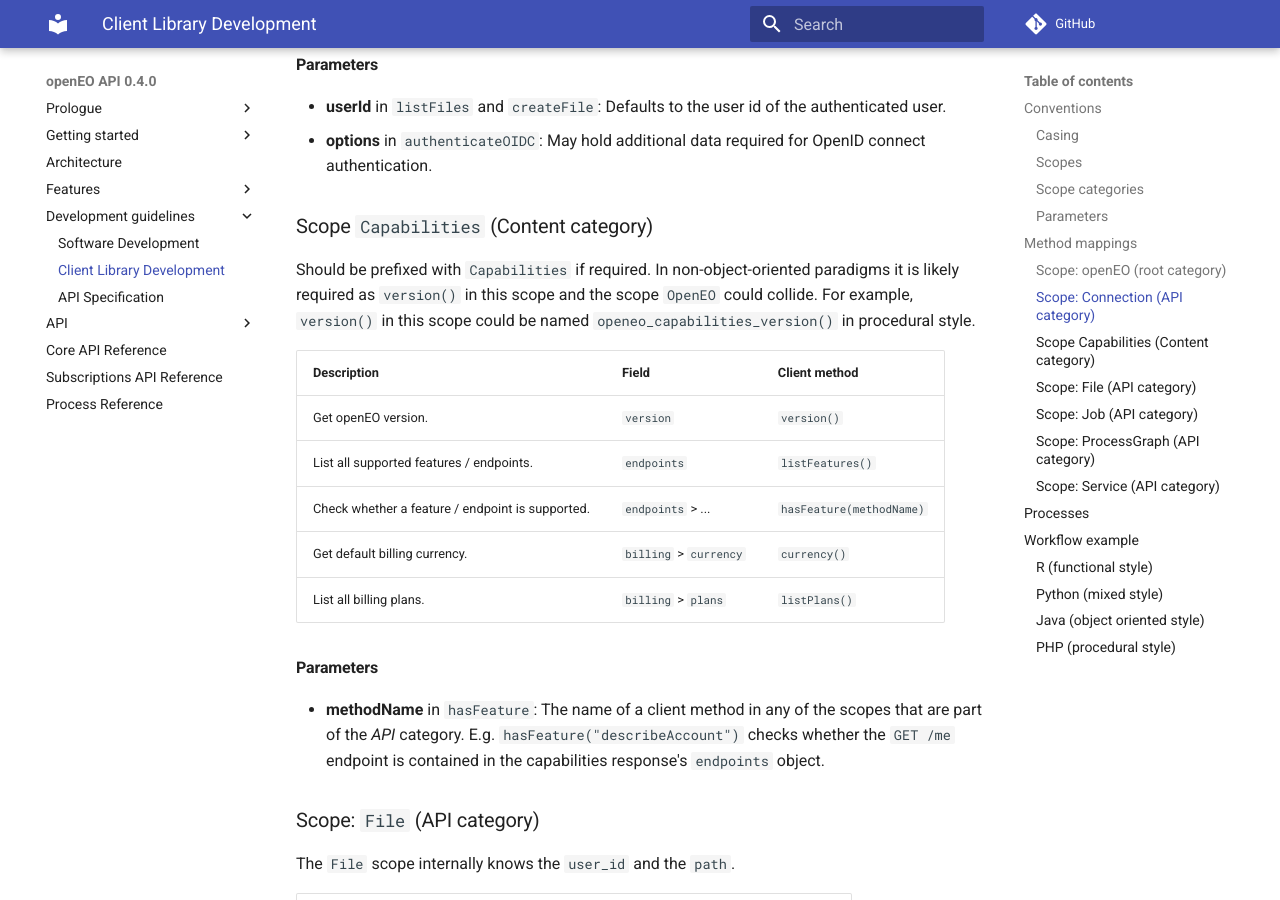
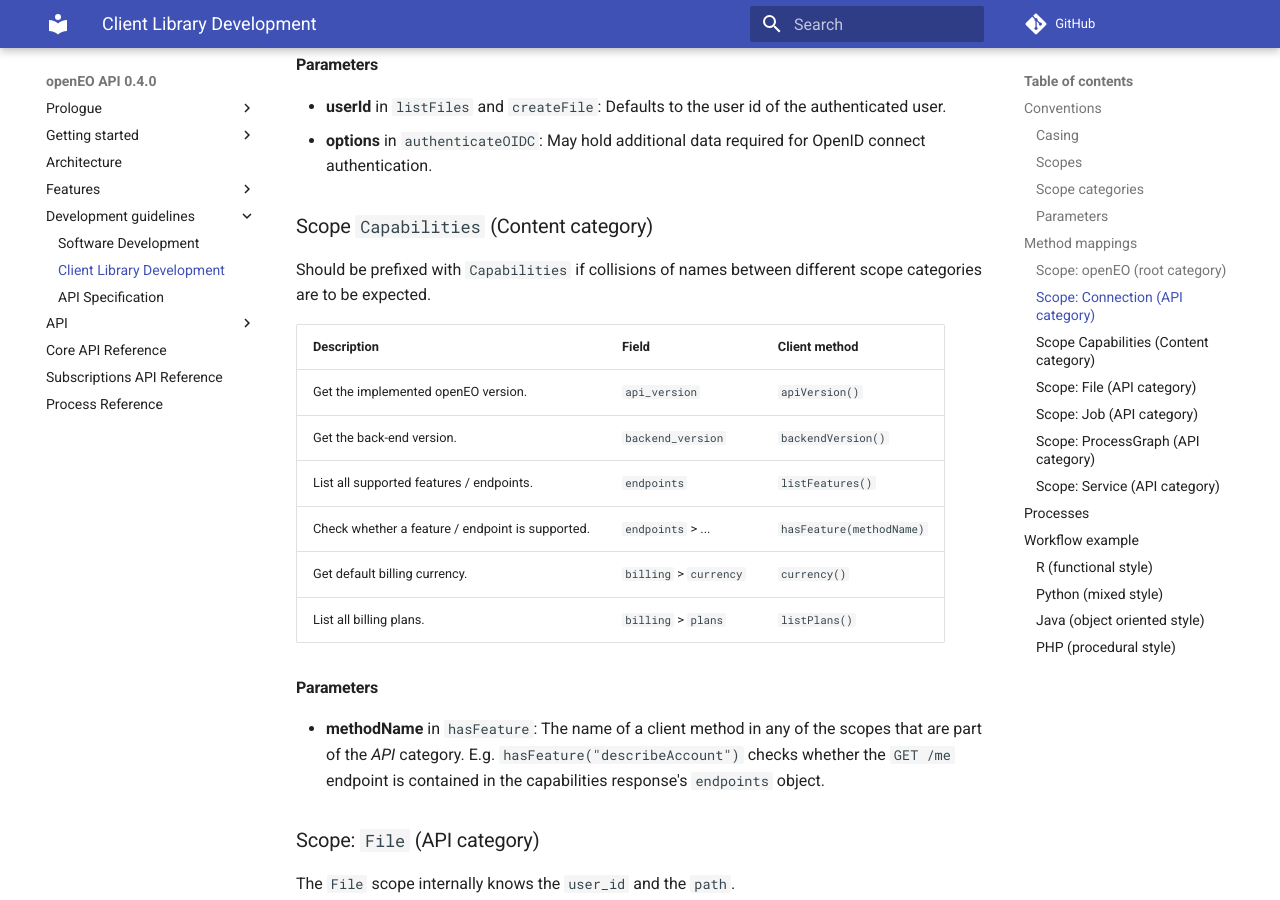
Before and after one commit to Open-EO/openeo-api, an MkDocs documentation site: the page built from docs/guidelines-clients.md, in a window 1280 px wide and 900 px high, scrolled down 4429 px. Built offline with MkDocs 1.6.1 and Material for MkDocs 9.7.7, drawn with Linux system fonts in a browser that asks for light colours; comment, search, counter and statistics services are not loaded; some of the changed text lies outside the part shown.

Commit message:
`GET /` requires to return the back-end version (#154). Therefore, `version` was renamed to `api_version`.

````diff
--- a/docs/guidelines-clients.md
+++ b/docs/guidelines-clients.md
@@ -17,13 +17,13 @@ Clients can use `snake_case`, `camelCase` or any method used commonly in their e
 
 Each method belongs to a scope. To achieve this in object-oriented (OO) programming languages, methods would be part of a class. If programming languages don't support scopes, you may need to simulate it somehow to prevent name collisions, e.g. by adding a prefix to the method names (like in the "procedural style" example below). Best practices for this will likely evolve over time.
 
-Example for the `version` method in `openEO`:
+Example for the `clientVersion` method in `openEO`:
 
-* Procedural style: `openeo_version()`
+* Procedural style: `openeo_client_version()`
 * Object-oriented style:
   ```java
   OpenEO obj = new OpenEO();
-  obj.version();
+  obj.clientVersion();
   ```
 
 If you can't store scope data in an object, you may need to pass these information as argument(s) to the method.
@@ -52,7 +52,7 @@ Each scope is assigned to a scope category, of which there are three:
 
 Method names across ALL the scopes that belong to the *root* or *API* categories MUST be unique. This is the case because the parameter in `hasFeature(method_name)` must be unambiguous.
 
-Method names of scopes in the *Content* category may collide with method names of scopes in the *root*/*API* categories, as is the case with `version()` (relates to (1) the client library version in `openEO` scope and (2) the API version in `Connection` scope).
+Method names of scopes in the *Content* category may collide with method names of scopes in the *root*/*API* categories and names should be prefixed if collisions of names between different scope categories are to be expected.
 
 ### Parameters
 
@@ -73,7 +73,7 @@ Parameters with a leading `?` are optional.
 | Description                                                  | Client method                             |
 | ------------------------------------------------------------ | ----------------------------------------- |
 | Connect to a back-end, including authentication. Returns `Connection`. | `connect(url, ?authType, ?authOptions)` |
-| Get client library version.                                  | `version()`                               |
+| Get client library version.                                  | `clientVersion()`                         |
 
 #### Parameters
 
@@ -111,13 +111,14 @@ Parameters with a leading `?` are optional.
 
 ### Scope `Capabilities` (Content category)
 
-Should be prefixed with `Capabilities` if required. In non-object-oriented paradigms it is likely required as `version()` in this scope and the scope `OpenEO` could collide. For example, `version()` in this scope could be named `openeo_capabilities_version()` in procedural style.
+Should be prefixed with `Capabilities` if collisions of names between different scope categories are to be expected.
 
 | Description                                      | Field                  | Client method             |
 | ------------------------------------------------ | ---------------------- | ------------------------- |
-| Get openEO version.                              | `version`              | `version()`               |
+| Get the implemented openEO version.              | `api_version`          | `apiVersion()`            |
+| Get the back-end version.                        | `backend_version`      | `backendVersion()`        |
 | List all supported features / endpoints.         | `endpoints`            | `listFeatures()`          |
-| Check whether a feature / endpoint is supported. | `endpoints` > ...      | `hasFeature(methodName)` |
+| Check whether a feature / endpoint is supported. | `endpoints` > ...      | `hasFeature(methodName)`  |
 | Get default billing currency.                    | `billing` > `currency` | `currency()`              |
 | List all billing plans.                          | `billing` > `plans`    | `listPlans()`             |
 
@@ -205,7 +206,7 @@ library(openeo)
 
 con = connect("https://openeo.org", "username", "password")
 cap = capabilities()
-cap %>% version()
+cap %>% apiVersion()
 con %>% describeCollection("Sentinel-2A")
 con %>% listProcesses()
 
@@ -228,7 +229,7 @@ import openeo
 
 con = openeo.connect("https://openeo.org", "username", "password")
 cap = con.capabilities()
-print cap.version()
+print cap.api_version()
 print con.describe_collection("Sentinel-2A")
 print con.list_processes()
 
@@ -253,7 +254,7 @@ import org.openeo.*;
 OpenEO obj = new OpenEO();
 Connection con = obj.connect("https://openeo.org", "username", "password");
 Capabilities cap = con.capabilities();
-System.out.println(cap.version());
+System.out.println(cap.apiVersion());
 System.out.println(con.describeCollection("Sentinel-2A"));
 System.out.println(con.listProcesses());
 
@@ -274,7 +275,7 @@ require_once("/path/to/openeo.php");
 
 $connection = openeo_connect("http://openeo.org", "username", "password");
 $capabilities = openeo_capabilities($connection);
-echo openeo_capabilities_version($capabilites);
+echo openeo_api_version($capabilites);
 echo openeo_describe_collection($connection, "Sentinel-2A");
 echo openeo_list_processes($connection);
 
````
Also changed, not shown: CHANGELOG.md (+2 -0 lines), docs/examples-poc.md (+1 -1 lines), docs/gettingstarted-backends.md (+2 -2 lines), openapi.json.
